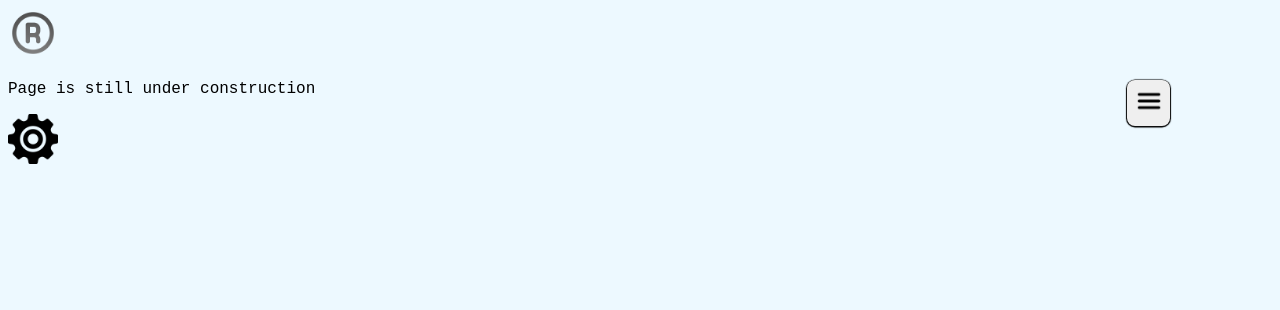
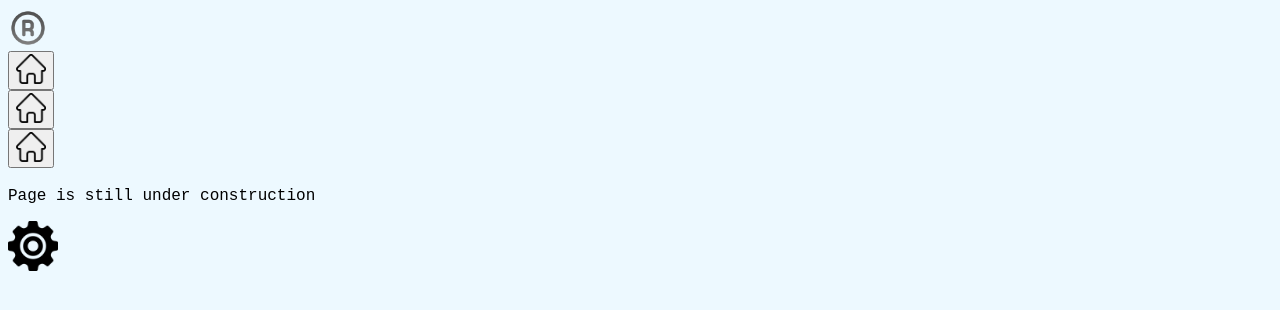
Before and after one commit to Chukamso/Web-design-blog-20250819T021617Z-1-001, a plain HTML site: page Web design blog/RDM homepage.html in a window 1280 px wide. Drawn offline with Linux system fonts and the light colour scheme.

Commit message:
home update 1.0
begins to rewrite the homepage from scracth

```diff
--- a/Web design blog/RDM homepage.html
+++ b/Web design blog/RDM homepage.html
@@ -8,23 +8,41 @@
     <script defer src="js/homepage.js"> </script>
 </head>
 <body>
+    <div id="floating_header">
+        <div>
+            <img src="icons/redogram logo .png"
+             alt="header_logo" width="40" height="40">
+        </div>
 
-   <div id="header">
-    <div id="left_logo_holder">
-        <img id="redogram_logo" src="icons/redogram logo .png" alt="regodram_logo" width="50" height="50">
+        <div id="nav_btn">
+
+            <a href="RDM homepage.html">
+                <button id="home_btn">
+                    <img src="icons/home.png" width="30" height="30">
+                </button>
+            </a>
+        </div>
+
+         <a href="RDM homepage.html">
+                <button id="home_btn">
+                    <img src="icons/home.png" width="30" height="30">
+                </button>
+            </a>
+        </div>
+
+         <a href="RDM homepage.html">
+                <button id="home_btn">
+                    <img src="icons/home.png" width="30" height="30">
+                </button>
+            </a>
+        </div>
     </div>
 
-    <div id="devenable">
-        <button onclick="dev()" id="devenable-b"> <img src="icons/menu.png" height="30"
-             width="30"> </button>
-    </div>
 
-   </div>
 
 
 
     <p>
-
         <span style="font-family: 'Courier New', Courier, monospace;">
             Page is still under construction</span>
     </p>
```
Also changed, not shown: Web design blog/js/display toggle_script.txt.
